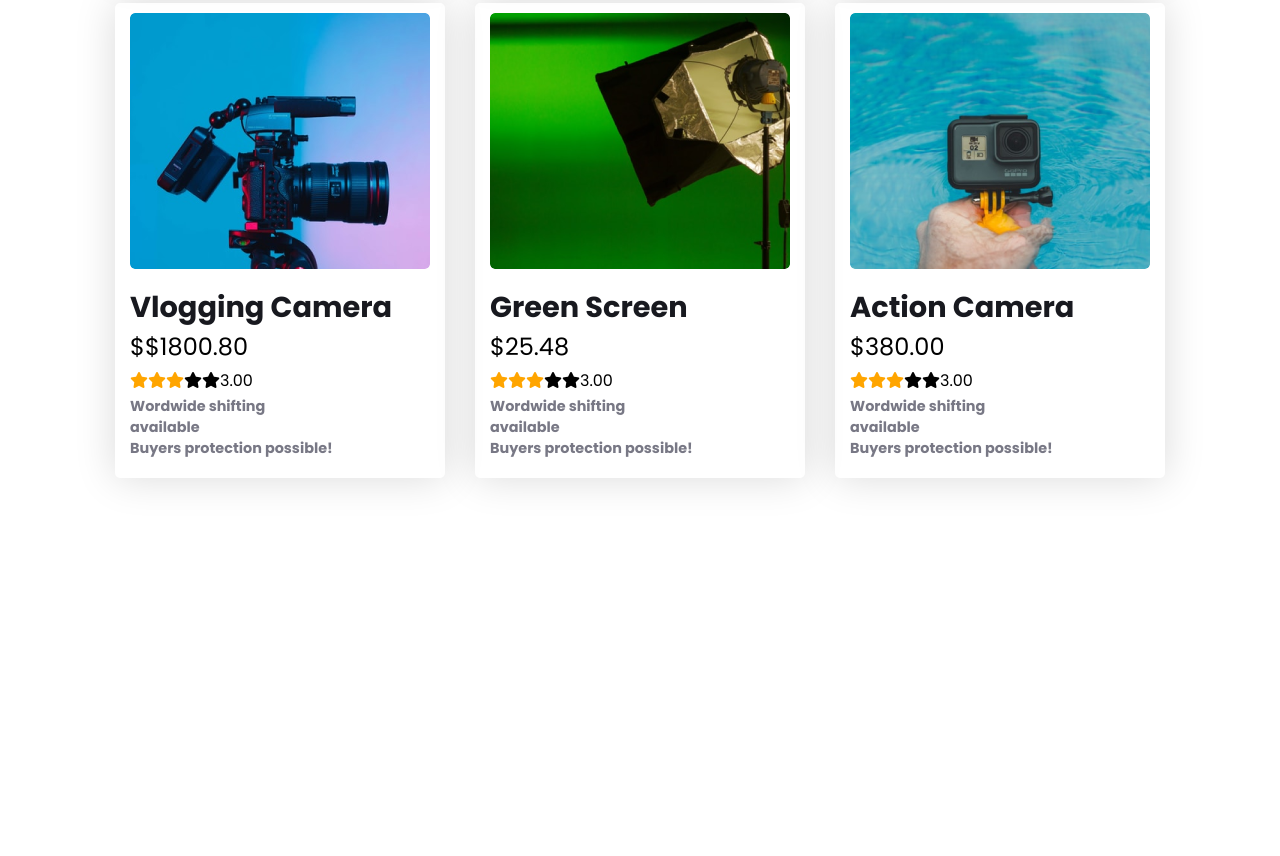
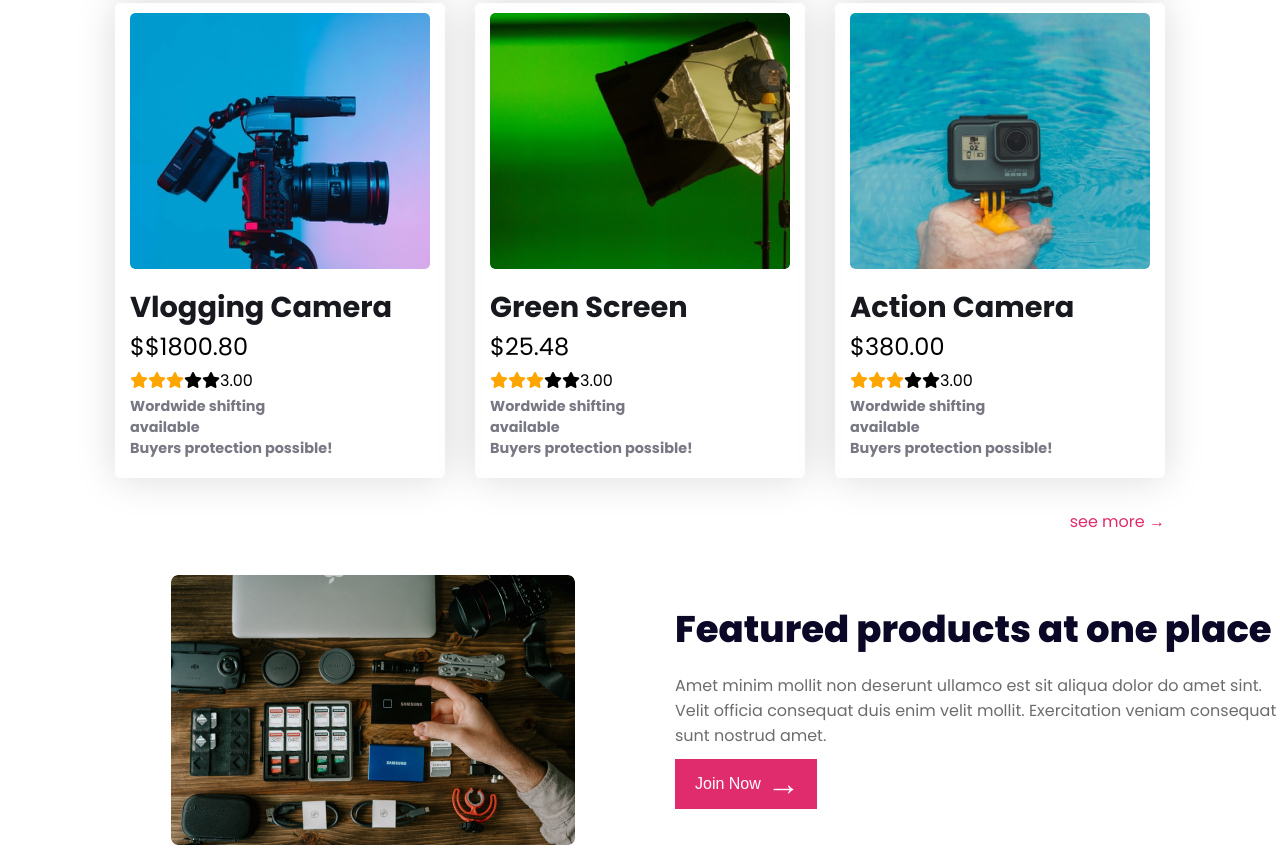
Before and after one commit to MdRakibHossen0/Influencer-products, a plain HTML site: page index.html in a window 1280 px wide. Shown: the part 1894-2750 px from the top of the page. Before the commit the page ends 2472 px from the top, so only its background shows below. Drawn offline with Linux system fonts and the light colour scheme; a web font is replaced by a local one.

Commit message:
freture section done

```diff
--- a/index.html
+++ b/index.html
@@ -8,7 +8,7 @@
         <link rel="stylesheet"
             href="https://cdnjs.cloudflare.com/ajax/libs/font-awesome/6.0.0/css/all.min.css">
     </head>
-    <body class="poppins-thin">
+    <body class="poppins-thin ">
         <!-- nav section -->
         <section>
             <nav>
@@ -148,7 +148,7 @@
 
             </div>
             <!-- Drone -->
-             <div class="box">
+            <div class="box">
                 <div>
                     <img class="box-image" src="./images/drone.png" alt>
                 </div>
@@ -170,7 +170,7 @@
 
             </div>
             <!-- Light Setup -->
-             <div class="box">
+            <div class="box">
                 <div>
                     <img class="box-image" src="./images/lights.png" alt>
                 </div>
@@ -192,7 +192,7 @@
 
             </div>
             <!-- Photoshoot set -->
-             <div class="box">
+            <div class="box">
                 <div>
                     <img class="box-image" src="./images/setup.png" alt>
                 </div>
@@ -214,7 +214,7 @@
 
             </div>
             <!--Vlogging Camera -->
-             <div class="box">
+            <div class="box">
                 <div>
                     <img class="box-image" src="./images/camera.png" alt>
                 </div>
@@ -236,7 +236,7 @@
 
             </div>
             <!-- Green Screen -->
-             <div class="box">
+            <div class="box">
                 <div>
                     <img class="box-image" src="./images/single-light.png" alt>
                 </div>
@@ -258,7 +258,7 @@
 
             </div>
             <!-- Action Camera -->
-             <div class="box">
+            <div class="box">
                 <div>
                     <img class="box-image" src="./images/action.png" alt>
                 </div>
@@ -276,12 +276,29 @@
                     <p class="description"> Wordwide shifting<br> available<br>
                         Buyers protection possible!</p>
 
-
                 </div>
 
+                <p class="seemore-btn"> see more &#8594; </p>
+            </div>
+
+        </section>
+        <!-- Featured products  -->
+        <section class="Featured">
+            <div>
+                <img class="Featured-image" src="./images/gear.png" alt>
+            </div>
+            <div class="featured-area">
+                <h2 class="featured-title"> Featured products at one place</h2>
+                <p class="featured-description">Amet minim mollit non deserunt
+                    ullamco est sit aliqua dolor do amet sint. Velit officia
+                    consequat duis enim velit mollit. Exercitation veniam
+                    consequat sunt nostrud amet.</p>
+                <div class="Join-Now-btn">
+                    <button class="Join-btn">Join Now </button>
+                    <p class="arrow"> &#8594; </p>
+                </div>
 
             </div>
-
         </section>
 
     </body>
--- a/styles/influencer.css
+++ b/styles/influencer.css
@@ -22,6 +22,8 @@
 }
 
 /* share style */
+
+
 .primary-color {
     color: rgba(58, 58, 58, 1);
 }
@@ -109,7 +111,7 @@
 /* sopnsor section style */
 
 .Sponsor-container {
-    margin: 100px 120px;
+    margin: 100px 165px;
     display: flex;
     text-align: center;
     justify-content: center;
@@ -179,9 +181,95 @@
 }
 
 .box-container {
-    margin: 100px 120px;
+    margin: 100px 196px;
     gap: 30px;
     display: grid;
     justify-content: center;
     grid-template-columns: repeat(3, 1fr);
 }
+
+.seemore-btn {
+    margin-top: 50px;
+    color: #E02C6D;
+    text-align: end;
+
+}
+
+/* Featured products style */
+.featured-title {
+    width: 610px;
+    font-size: 37px;
+    font-weight: 800;
+    color: #0A0826;
+    margin: 0px;
+
+
+
+}
+
+.featured-description {
+    font-size: 1rem;
+    color: #6C6C6C;
+    padding-bottom: 0px;
+    margin-bottom: 0px;
+}
+
+.Join-btn {
+
+    background-color: #E02C6D;
+    font-size: 1rem;
+    border: none;
+    color: #FFFFFF;
+    height: 50px;
+    padding-left: 20px;
+
+}
+
+.arrow {
+    color: #FFFFFF;
+    color: #FFFFFF;
+    font-size: 33.2px;
+    width: 50px;
+    background-color: #E02C6D;
+    border: none;
+    margin: 0px;
+
+
+}
+
+.Join-Now-btn {
+
+    display: flex;
+    align-items: center;
+    margin-top: 0px;
+    padding-bottom: 20px;
+    width: 155px;
+    height: 44px;
+    padding-top: 14px;
+}
+
+.Featured {
+
+    margin-left: 165px;
+    margin-right: 165px;
+    width: 1110px;
+    height: 270px;
+    display: flex;
+    align-items: center;
+    justify-content: center;
+
+}
+
+.Featured-image {
+
+    width: 404px;
+    height: 270px;
+    border-radius: 7px;
+}
+
+
+.featured-area {
+
+    margin-left: 100px;
+
+}
```
